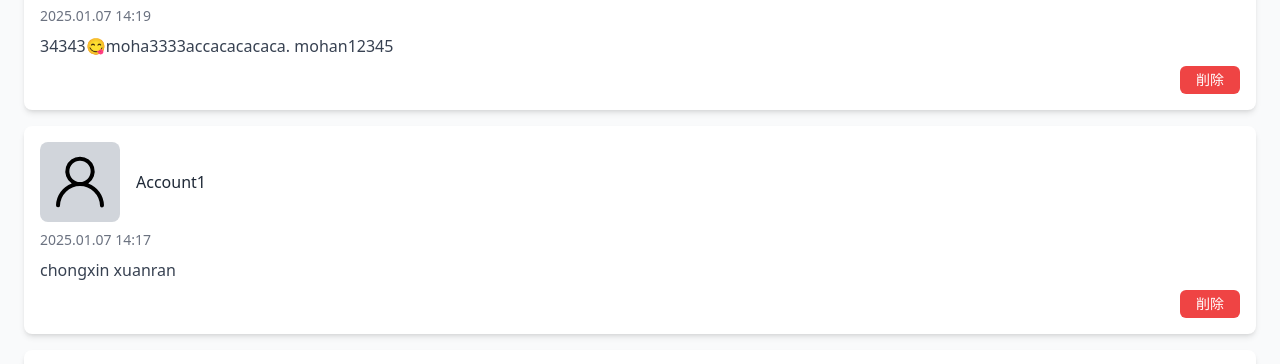
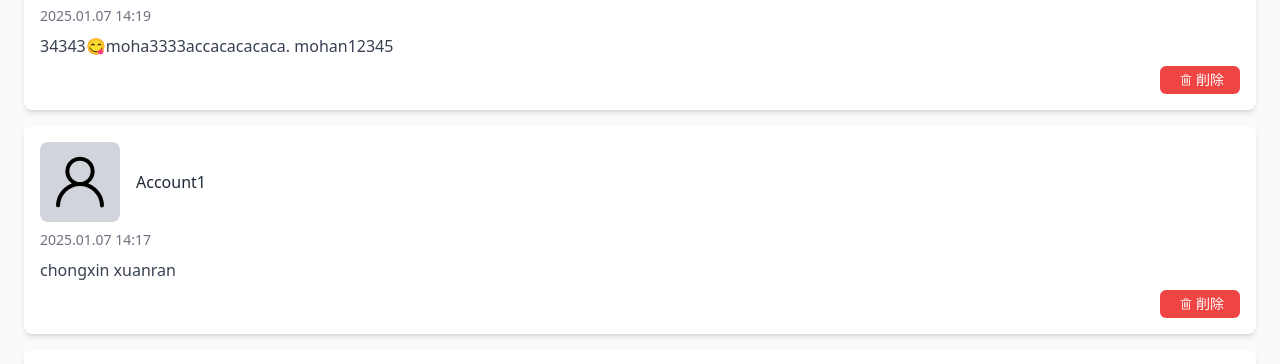
Before and after one commit to niyamohan/NRTZ, a Next.js app: page /pages/patients/1 in a window 1280 px wide. Shown: the part 363-727 px from the top of the page. Built offline with nearby package versions, Linux system fonts and the light colour scheme.

Commit message:
fix: 削除ボタンのゴミ箱アイコン修正

```diff
--- a/src/components/Comment/CommentCard.tsx
+++ b/src/components/Comment/CommentCard.tsx
@@ -92,7 +92,25 @@ const CommentCard = ({ comment, isEditingFlag, isProcessing, deleteComment, edit
       )}
 
       <div className="flex justify-end">
-        <button onClick={handleDelete} className="bg-red-500 text-white px-4 py-1 text-sm rounded-md">
+        <button
+          onClick={handleDelete}
+          className="flex items-center bg-red-500 text-white px-4 py-1 text-sm rounded-md"
+        >
+          <svg
+            width="12px"
+            height="12px"
+            viewBox="0 0 1024 1024"
+            version="1.1"
+            xmlns="http://www.w3.org/2000/svg"
+            fill="#ffffff"
+            stroke="#ffffff"
+            className="align-text-bottom m-1"
+          >
+            <path
+              d="M308.224 168.813714v-33.938285c0-56.32 45.641143-101.888 101.888-101.888h203.776c56.32 0 101.888 45.641143 101.888 101.888v33.938285h237.714286a33.938286 33.938286 0 0 1 0 67.949715H70.509714a33.938286 33.938286 0 0 1 0-67.949715h237.714286z m67.949714 0h271.652572v-33.938285a33.938286 33.938286 0 0 0-33.938286-33.938286H410.112a33.938286 33.938286 0 0 0-33.938286 33.938286v33.938285z m407.186286 710.582857V304.786286a34.084571 34.084571 0 1 1 68.242286 0v605.915428a73.142857 73.142857 0 0 1-73.142857 73.142857H245.540571a73.142857 73.142857 0 0 1-73.142857-73.142857V304.64a33.938286 33.938286 0 0 1 67.949715 0v574.756571a36.571429 36.571429 0 0 0 36.571428 36.571429h469.869714a36.571429 36.571429 0 0 0 36.571429-36.571429zM376.173714 338.651429c18.724571 0 33.938286 15.213714 33.938286 33.938285v407.478857a33.938286 33.938286 0 0 1-67.876571 0V372.589714c0-18.724571 15.140571-33.938286 33.938285-33.938285zM512 338.651429c18.724571 0 33.938286 15.213714 33.938286 33.938285v407.478857a33.938286 33.938286 0 0 1-67.876572 0V372.589714c0-18.724571 15.213714-33.938286 33.938286-33.938285z m135.826286 0c18.797714 0 33.938286 15.213714 33.938285 33.938285v407.478857a33.938286 33.938286 0 0 1-67.876571 0V372.589714c0-18.724571 15.213714-33.938286 33.938286-33.938285z"
+              fill="#ffffff"
+            />
+          </svg>
           {isProcessing ? '処理中...' : '削除'}
         </button>
       </div>
```
